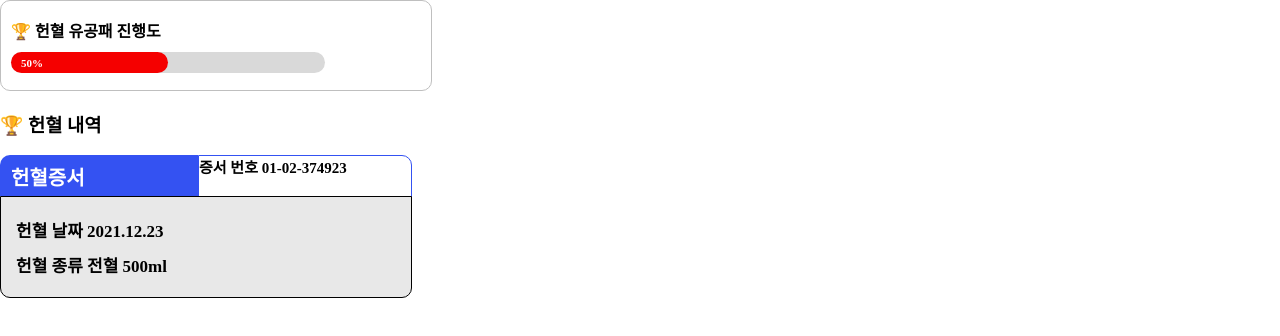
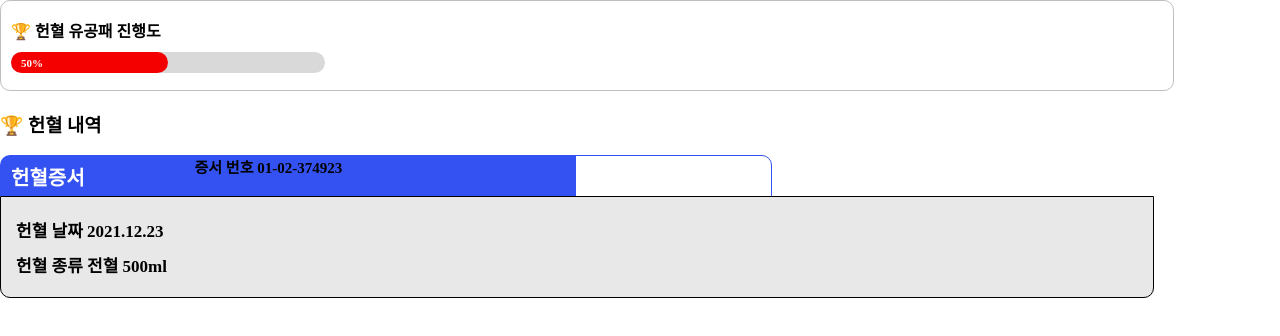
Before and after one commit to UMC-5th-Hackathon-N-Team/FE-web, a React (Create React App) app: page /progression in a window 1280 px wide. Shown: the top 336 px of the page. Built offline with nearby package versions, Linux system fonts and the light colour scheme.

Commit message:
add progressbar

```diff
--- a/src/components/history.style.jsx
+++ b/src/components/history.style.jsx
@@ -1,7 +1,7 @@
 import styled from 'styled-components';
 
 export const CertificateContainer = styled.div`
-  width: 100%;
+  width: 90%;
   height: 100%;
   position: relative;
 `;
@@ -9,7 +9,7 @@ export const CertificateContainer = styled.div`
 export const CardContainer = styled.div`
   top: 41px;
   position: absolute;
-  width: 410px;
+  width: 100%;
   height: 100px;
   background: #E8E8E8;
   border-radius:0 0 10px 10px;
@@ -20,11 +20,21 @@ export const CardContainer = styled.div`
 `;
 
 export const TitleBar = styled.div`
-  width: 198px;
+  width: 50%;
   height: 41px;
   position: absolute;
   background: #3452F2;
   border-top-left-radius: 10px;
+`;
+
+export const NumberBar = styled.div`
+  width: 50%;
+  height: 41px;
+  left: 193.5px;
+  position: absolute;
+  display: flex;
+  border-top-right-radius: 10px;
+  border: 1px #3452F2 solid;
 `;
 
 export const CertificateTitle = styled.div`
@@ -34,16 +44,6 @@ export const CertificateTitle = styled.div`
   color: white;
   font-size: 20px;
   font-weight: 600;
-`;
-
-export const NumberBar = styled.div`
-  width: 212px;
-  height: 41px;
-  left: 198px;
-  position: absolute;
-  display: flex;
-  border-top-right-radius: 10px;
-  border: 1px #3452F2 solid;
 `;
 
 
--- a/src/components/progressbar.jsx
+++ b/src/components/progressbar.jsx
@@ -2,7 +2,7 @@ import React from 'react';
 import styled from 'styled-components';
 
 const ProgressBarContainer = styled.div`
-  width: 410px;
+  width: 90%;
   height: 100%;
   padding: 17px 10px;
   border-radius: 10px;
```
